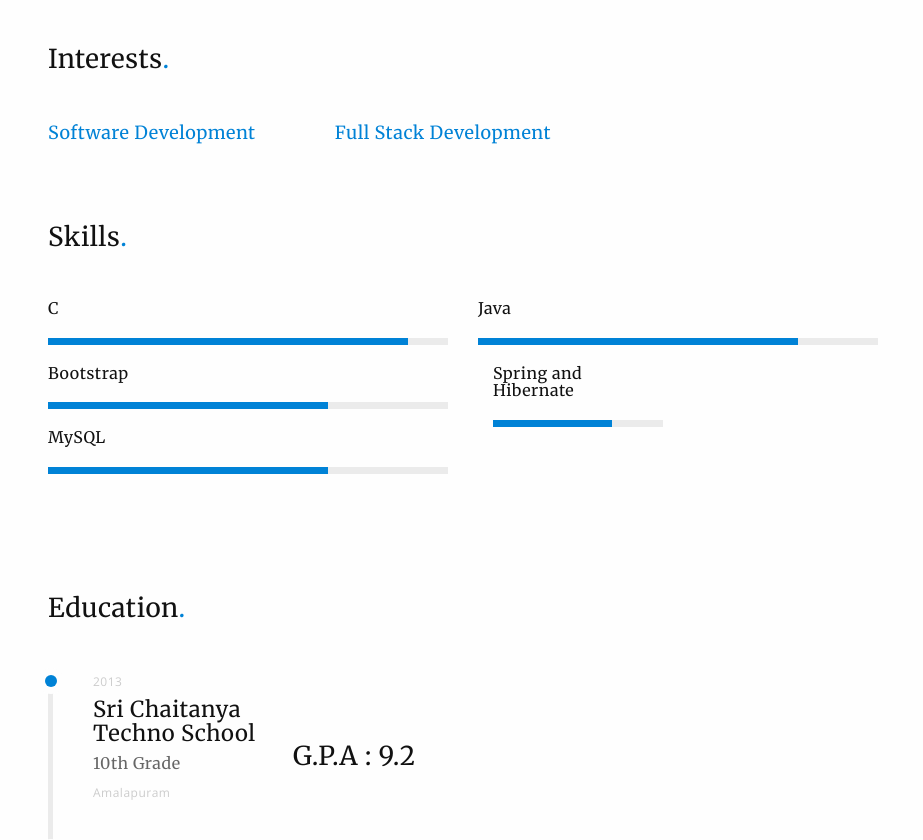
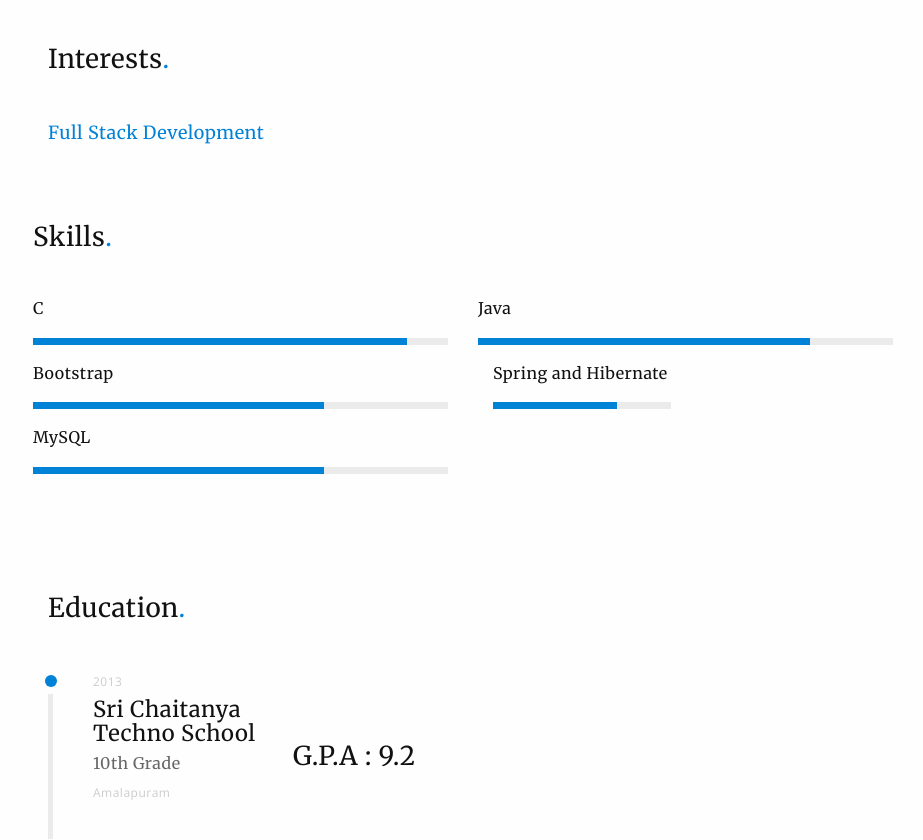
Before and after one commit to Madhu704/chsaiteja707.github.io, a plain HTML site: page index.html in a window 1280 px wide. Shown: the part 820-1660 px from the top of the page, without its empty margins (357-1280 px from the left). Drawn offline with nearby package versions, Linux system fonts and the light colour scheme; some packages are replaced by stand-ins of ours; a script that the page names is missing; a web font is replaced by a local one.

Commit message:
Update index.html

```diff
--- a/index.html
+++ b/index.html
@@ -137,11 +137,7 @@
                 </div>
                 <div class="row">
 
-                    <div class="col-md-4">
-                        <div class="award">
-                            <h5 class="text-primary">Software Development</h5>
 
-                        </div>
                     </div><!-- / award -->
 
 
```
